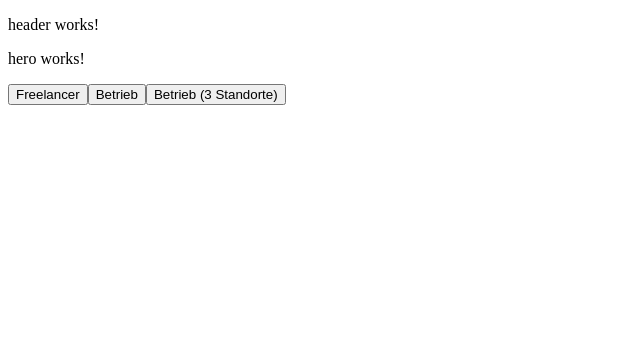
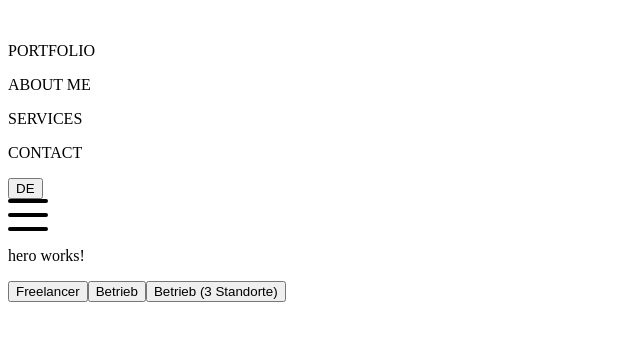
Before and after one commit to K-Micha/studio, an Angular app: page / in a window 1280 px wide. Shown: the top 340 px of the page, without its empty margins (0-640 px from the left). Built offline with nearby package versions, Linux system fonts and the light colour scheme.

Commit message:
Add basic header structure and website mode integration

```diff
--- a/src/app/components/header/header.html
+++ b/src/app/components/header/header.html
@@ -1 +1,108 @@
-<p>header works!</p>
+<header class="header">
+  <div class="header__inner">
+
+    <div class="brand">
+      <img class="brand__img" src="" alt="">
+      <p class="brand__name"></p>
+      <span class="brand__subtitle"></span>
+    </div>
+
+    <div class="header__normal">
+
+      <nav class="nav" aria-label="Main navigation">
+
+        @if (mode.freelancer()) {
+        <div class="nav__item">
+          <p class="nav__text">PORTFOLIO</p>
+          <span class="nav__line"></span>
+        </div>
+        } @else if (mode.studio()) {
+        <div class="nav__item">
+          <p class="nav__text">HOME</p>
+          <span class="nav__line"></span>
+        </div>
+        }
+
+        @if (mode.freelancer()) {
+        <div class="nav__item">
+          <p class="nav__text">ABOUT ME</p>
+          <span class="nav__line"></span>
+        </div>
+        } @else if (mode.studio()) {
+        <div class="nav__item">
+          <p class="nav__text">ABOUT US</p>
+          <span class="nav__line"></span>
+        </div>
+        }
+
+        <div class="nav__item">
+          <p class="nav__text">SERVICES</p>
+          <span class="nav__line"></span>
+        </div>
+
+        @if (mode.studio()) {
+        <div class="nav__item">
+          <p class="nav__text">TEAM</p>
+          <span class="nav__line"></span>
+        </div>
+        }
+
+        <div class="nav__item">
+          <p class="nav__text">CONTACT</p>
+          <span class="nav__line"></span>
+        </div>
+
+      </nav>
+
+      <div class="lang">
+        <button class="lang__btn" type="button" (click)="isLanguageOpen.set(!isLanguageOpen())">
+          {{ language() }}
+        </button>
+
+        @if (isLanguageOpen()) {
+        <div class="lang__menu">
+          @for (code of languages(); track code) {
+          <button class="lang__option" type="button" (click)="selectLanguage(code)">
+            {{ code }}
+          </button>
+          }
+        </div>
+        }
+      </div>
+
+      @if (mode.multipleLocations()) {
+      <div class="location">
+        <button class="location__btn" type="button" (click)="isLocationOpen.set(!isLocationOpen())">
+          {{ location() }}
+        </button>
+
+        @if (isLocationOpen()) {
+        <div class="location__menu">
+          @for (name of locations(); track name) {
+          <button class="location__option" type="button" (click)="selectLocation(name)">
+            {{ name }}
+          </button>
+          }
+        </div>
+        }
+      </div>
+      }
+
+    </div>
+
+    <div class="header__burger">
+      <button class="burger" type="button" (click)="burger.toggle()" [attr.aria-expanded]="burger.isOpen()"
+        [attr.aria-label]="burger.isOpen() ? 'Menü schließen' : 'Menü öffnen'">
+        <span class="burger__top" [style.width.px]="burger.frame().top.w"
+          [style.transform]="burger.transform(burger.frame().top)"></span>
+
+        <span class="burger__mid" [style.width.px]="burger.frame().mid.w"
+          [style.transform]="burger.transform(burger.frame().mid)"></span>
+
+        <span class="burger__bot" [style.width.px]="burger.frame().bot.w"
+          [style.transform]="burger.transform(burger.frame().bot)"></span>
+      </button>
+    </div>
+
+  </div>
+</header>
--- a/src/app/components/header/header.ts
+++ b/src/app/components/header/header.ts
@@ -1,4 +1,6 @@
-import { Component } from '@angular/core';
+import { Component, inject, signal, computed } from '@angular/core';
+import { WebsiteModeService } from '../../core/website-mode.service';
+import { BurgerAnimation } from './burger';
 
 @Component({
   selector: 'app-header',
@@ -6,4 +8,37 @@ import { Component } from '@angular/core';
   templateUrl: './header.html',
   styleUrl: './scss/header.scss',
 })
-export class Header {}
+export class Header {
+  readonly mode = inject(WebsiteModeService);
+  readonly burger = new BurgerAnimation();
+
+  readonly location = signal('Köstendorf');
+  readonly locations = computed(() =>
+    ['Köstendorf', 'Salzburg', 'Wien'].slice(0, this.mode.locationCount())
+  );
+  readonly isLocationOpen = signal(false);
+
+  readonly language = signal('DE');
+  readonly languages = signal(['DE', 'EN']);
+  readonly isLanguageOpen = signal(false);
+
+  /**
+  *Selects an available website language.
+  *@param {string} code Language code.
+  */
+  selectLanguage(code: string): void {
+    if (!this.languages().includes(code)) return;
+    this.language.set(code);
+    this.isLanguageOpen.set(false);
+  }
+
+  /**
+*Selects an available studio location.
+*@param {string} name Location name.
+*/
+  selectLocation(name: string): void {
+    if (!this.locations().includes(name)) return;
+    this.location.set(name);
+    this.isLocationOpen.set(false);
+  }
+}
--- a/src/app/components/header/scss/header.scss
+++ b/src/app/components/header/scss/header.scss
@@ -0,0 +1,4 @@
+@use 'burger.scss';
+@use '../../../../scss/abstract/functions' as fct;
+@use '../../../../scss/abstract/mixins' as mx;
+@use '../../../../scss/abstract/variables' as var;
--- a/src/app/core/website-mode.service.ts
+++ b/src/app/core/website-mode.service.ts
@@ -1,3 +1,4 @@
+
 import { computed, Injectable, signal } from '@angular/core';
 
 export type BusinessType = 'freelancer' | 'studio';
@@ -11,8 +12,12 @@ export type BusinessType = 'freelancer' | 'studio';
 export class WebsiteModeService {
   readonly businessType = signal<BusinessType>('freelancer');
   readonly isDemo = signal(false);
+  readonly locationCount = signal(1);
 
   readonly freelancer = computed(() => this.businessType() === 'freelancer');
   readonly studio = computed(() => this.businessType() === 'studio');
   readonly demo = this.isDemo.asReadonly();
+  readonly multipleLocations = computed(() =>
+    this.studio() && this.locationCount() > 1
+  );
 }
```
